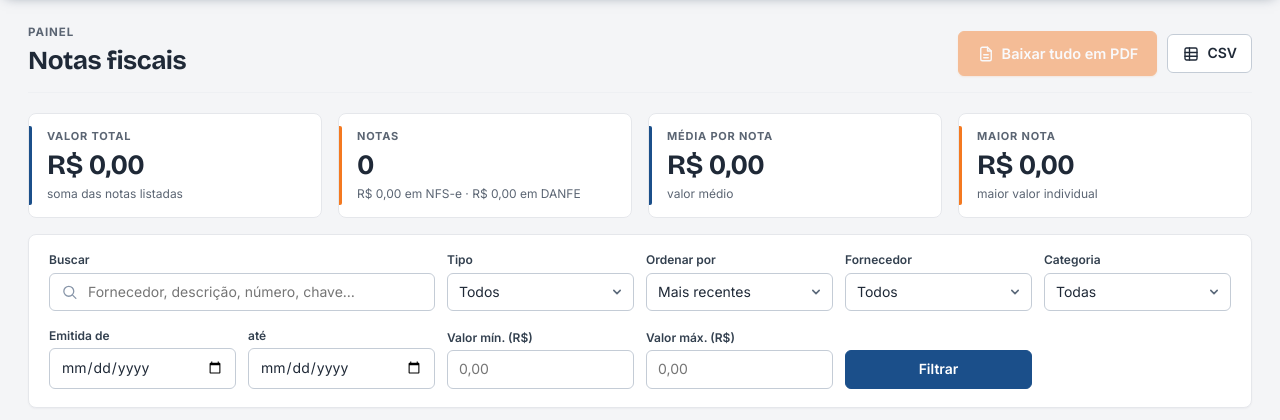
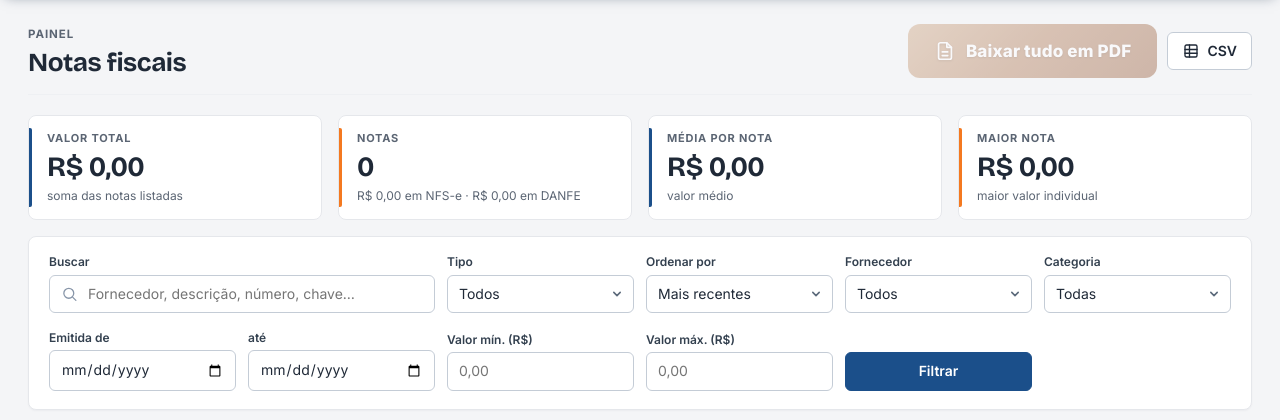
Before and after one commit to guiolindo/Marketing-notas, a FastAPI app: page / in a window 1280 px wide. Shown: the part 56-476 px from the top of the page. Run offline with FastAPI, Linux system fonts and the light colour scheme; parts of the project's set-up code (start-up, migrations or seed data) failed here and were passed over.

Commit message:
Destaca o botão "Baixar tudo em PDF"
Degradê laranja, brilho pulsante, reflexo que passa por cima, contador em
selo branco e tamanho maior; no celular ocupa a linha inteira. Respeita
prefers-reduced-motion e fica apagado quando não há notas.

Co-Authored-By: Claude Sonnet 5.5 <noreply@anthropic.com>
Claude-Session: https://claude.ai/code/session_011tbNryFRyixGSPVM7cUpT5

```diff
--- a/app/static/css/app.css
+++ b/app/static/css/app.css
@@ -58,6 +58,23 @@ h2 { font-size: 15px; margin: 0 0 10px; font-weight: 700; }
 .btn.big { padding: 11px 18px; font-size: 14.5px; } .btn.sm { padding: 4px 10px; font-size: 12px; } .btn.block { width: 100%; padding: 11px; }
 .btn[disabled], .btn[aria-disabled="true"] { opacity: .45; pointer-events: none; }
 .f-toggle .pill { background: var(--orange); color: #fff; margin-left: 6px; }
+/* botão principal: "Baixar tudo em PDF" — o mais chamativo da tela */
+.btn.cta { position: relative; overflow: hidden; isolation: isolate; gap: 10px; padding: 15px 26px; border-radius: 12px; border: 0; color: #fff; font-size: 17px; font-weight: 800; letter-spacing: .01em; text-shadow: 0 1px 2px rgba(120,45,0,.35);
+  background: linear-gradient(135deg, #ffa24a 0%, #f47920 48%, #e25d0b 100%);
+  box-shadow: 0 0 0 3px rgba(244,121,32,.22), 0 10px 26px -6px rgba(244,121,32,.75), inset 0 1px 0 rgba(255,255,255,.45);
+  animation: cta-glow 2.4s ease-in-out infinite; transition: transform .15s, filter .15s; }
+.btn.cta:hover { color: #fff; border: 0; background: linear-gradient(135deg, #ffb060 0%, #ff8426 48%, #ea6510 100%); transform: translateY(-2px) scale(1.02); filter: saturate(1.1); }
+.btn.cta:active { transform: translateY(0) scale(.99); }
+.btn.cta:focus-visible { outline: 3px solid var(--navy); outline-offset: 3px; }
+.btn.cta .ico { filter: drop-shadow(0 1px 1px rgba(120,45,0,.35)); }
+.btn.cta::after { content: ""; position: absolute; top: -20%; bottom: -20%; left: -70%; width: 45%; z-index: -1; pointer-events: none;
+  background: linear-gradient(100deg, transparent, rgba(255,255,255,.7), transparent); transform: skewX(-22deg); animation: cta-shine 3.2s ease-in-out infinite; }
+.btn.cta .pill { background: #fff; color: var(--orange-dark); font-weight: 800; text-shadow: none; box-shadow: 0 1px 4px rgba(120,45,0,.3); min-width: 26px; text-align: center; }
+.btn.cta[aria-disabled="true"] { animation: none; box-shadow: none; filter: grayscale(.6); } .btn.cta[aria-disabled="true"]::after { display: none; }
+@keyframes cta-glow { 0%, 100% { box-shadow: 0 0 0 3px rgba(244,121,32,.18), 0 10px 26px -6px rgba(244,121,32,.65), inset 0 1px 0 rgba(255,255,255,.45); }
+  50% { box-shadow: 0 0 0 7px rgba(244,121,32,.14), 0 12px 38px -2px rgba(255,140,40,.95), inset 0 1px 0 rgba(255,255,255,.45); } }
+@keyframes cta-shine { 0% { left: -70%; } 55%, 100% { left: 130%; } }
+@media (prefers-reduced-motion: reduce) { .btn.cta, .btn.cta::after { animation: none; } }
 .pill { background: rgba(255,255,255,.25); border-radius: 10px; padding: 0 8px; font-size: 12px; line-height: 20px; }
 .ico { flex-shrink: 0; }
 .iconbtn { display: inline-flex; align-items: center; justify-content: center; width: 32px; height: 32px; border-radius: 6px; color: var(--muted); background: none; border: 0; cursor: pointer; transition: background .12s, color .12s; }
@@ -200,8 +217,8 @@ tfoot td { font-weight: 700; background: var(--surface-2); border-bottom: 0; } t
   .m-nav .ico { width: 22px; height: 22px; }
 
   /* ações do topo da página */
-  .head-actions { width: 100%; flex-wrap: nowrap; } .head-actions .btn.big { flex: 1; min-width: 0; padding: 11px 12px; }
-  .head-actions .btn:not(.big) { flex: 0 0 auto; }
+  .head-actions { width: 100%; flex-direction: column; align-items: stretch; gap: 10px; }
+  .head-actions .btn { width: 100%; min-width: 0; } .btn.cta { padding: 17px 16px; font-size: 18px; min-height: 56px; }
 
   /* indicadores e gráficos */
   .cols-4 { gap: 10px; } .kpi { padding: 12px 14px; } .kpi .value { font-size: 21px; overflow-wrap: anywhere; } .kpi .sub { overflow-wrap: anywhere; }
--- a/app/templates/list.html
+++ b/app/templates/list.html
@@ -8,8 +8,8 @@
     <h1>Notas fiscais</h1>
   </div>
   <div class="actions head-actions">
-    <a class="btn accent big" href="{{ build_url('/baixar-tudo.pdf', f.raw) }}" {% if not stats.count %}aria-disabled="true" tabindex="-1"{% endif %}>
-      {{ ico('files') }}{{ 'Baixar filtradas em PDF' if f.active else 'Baixar tudo em PDF' }}{% if stats.count %}<span class="pill">{{ stats.count }}</span>{% endif %}</a>
+    <a class="btn cta" href="{{ build_url('/baixar-tudo.pdf', f.raw) }}" {% if not stats.count %}aria-disabled="true" tabindex="-1"{% endif %}>
+      {{ ico('files', 22) }}<span class="cta-txt">{{ 'Baixar filtradas em PDF' if f.active else 'Baixar tudo em PDF' }}</span>{% if stats.count %}<span class="pill">{{ stats.count }}</span>{% endif %}</a>
     <a class="btn" href="{{ build_url('/exportar.csv', f.raw) }}">{{ ico('sheet') }}CSV</a>
   </div>
 </div>
```
